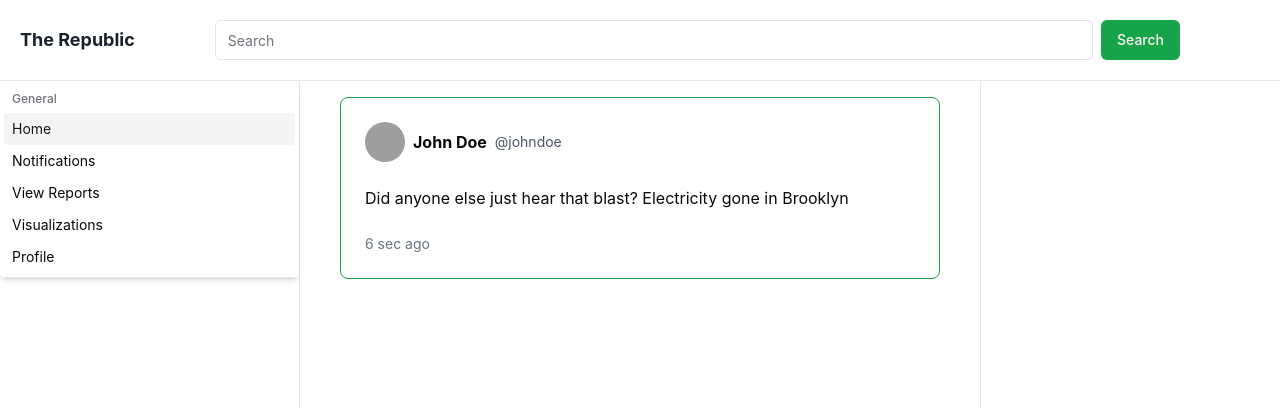
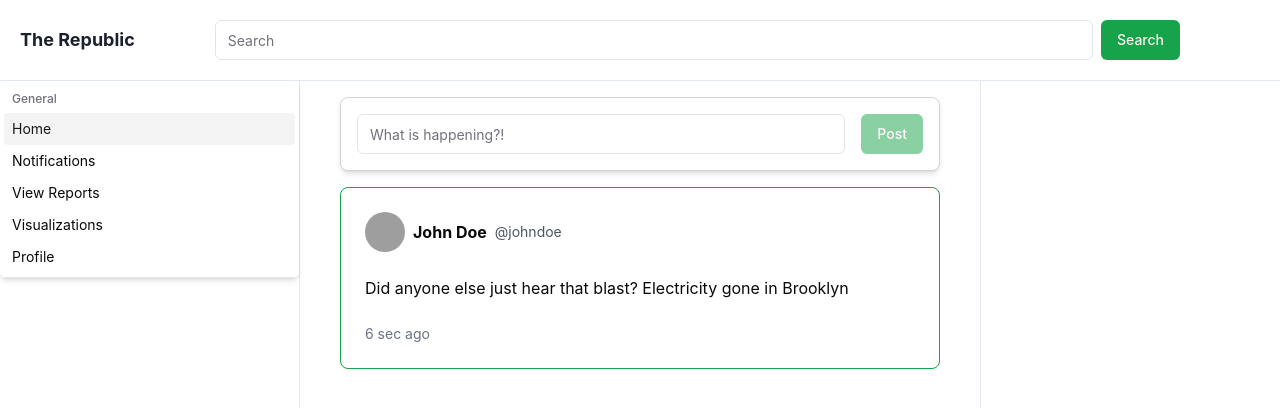
Before and after one commit to COS301-SE-2024/The-Republic, a Next.js app in the folder frontend/: page / in a window 1280 px wide. Shown: the top 408 px of the page. Built offline with nearby package versions, Linux system fonts and the light colour scheme; grey boxes are pictures that could not be loaded.

Commit message:
Created Input Box component

```diff
--- a/frontend/components/Feed/Feed.tsx
+++ b/frontend/components/Feed/Feed.tsx
@@ -1,5 +1,6 @@
 import React from 'react';
 import Issue from "../Issue/Issue"
+import IssueInputBox from "@/components/IssueInputBox/IssueInputBox";
 
 const mockIssues = [
   {
@@ -14,6 +15,7 @@ const mockIssues = [
 const Feed = () => {
   return (
     <div className="w-full px-6">
+      <IssueInputBox/>
       {mockIssues.map((issue) => (
         <Issue key={issue.id} issue={issue} />
       ))}
--- /dev/null
+++ b/frontend/components/IssueInputBox/IssueInputBox.tsx
@@ -0,0 +1,35 @@
+import React, { useState } from 'react';
+import { Card, CardContent } from '../ui/card';
+import { Input } from '../ui/input';
+import { Button } from '../ui/button';
+
+const IssueInputBox = () => {
+  const [content, setContent] = useState('');
+
+  const handleIssueSubmit = () => {
+    // Handle posting logic here
+    console.log('Posting:', content);
+    setContent('');
+  };
+
+  return (
+    <Card className="mb-4 w-full bg-white border border-gray-300 rounded-lg shadow-md">
+      <CardContent className="p-4">
+        <div className="flex items-center">
+          <Input
+            type="text"
+            placeholder="What is happening?!"
+            value={content}
+            onChange={(e) => setContent(e.target.value)}
+            className="flex-grow mr-4"
+          />
+          <Button onClick={handleIssueSubmit} disabled={!content}>
+            Post
+          </Button>
+        </div>
+      </CardContent>
+    </Card>
+  );
+};
+
+export default IssueInputBox;
```
